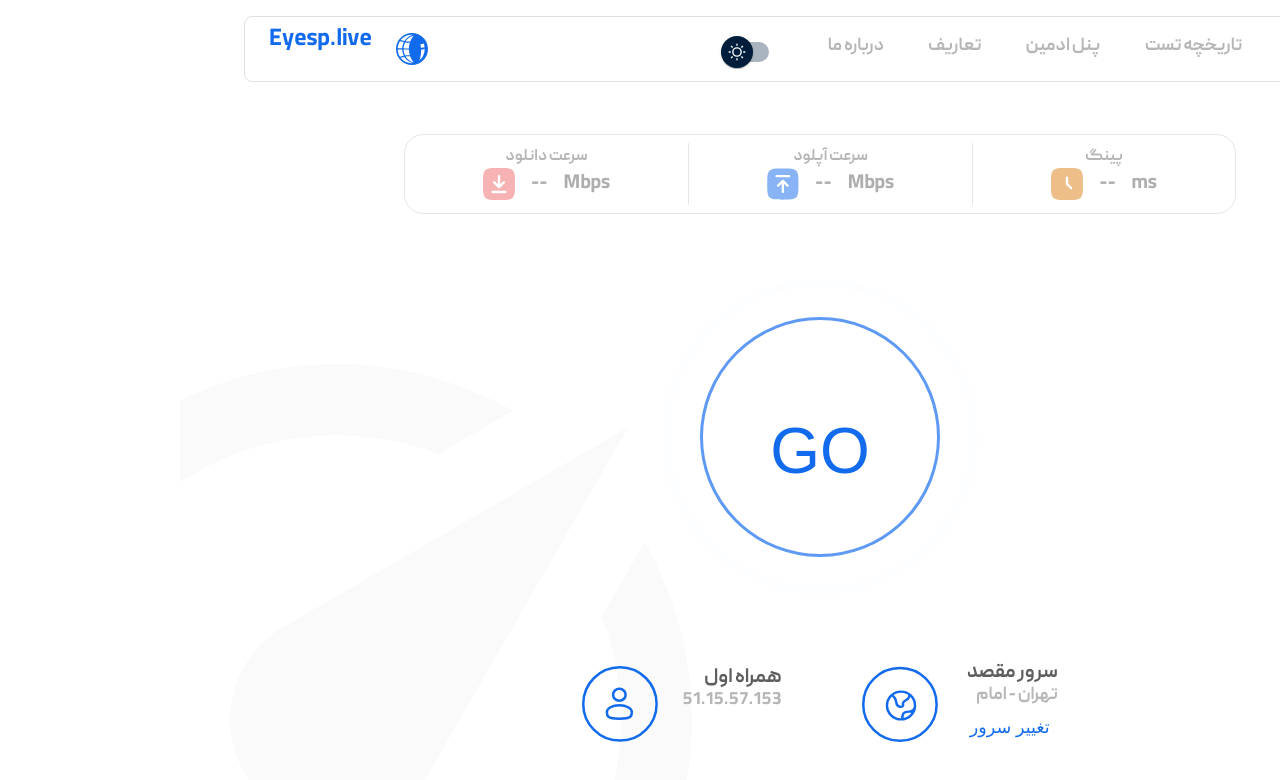
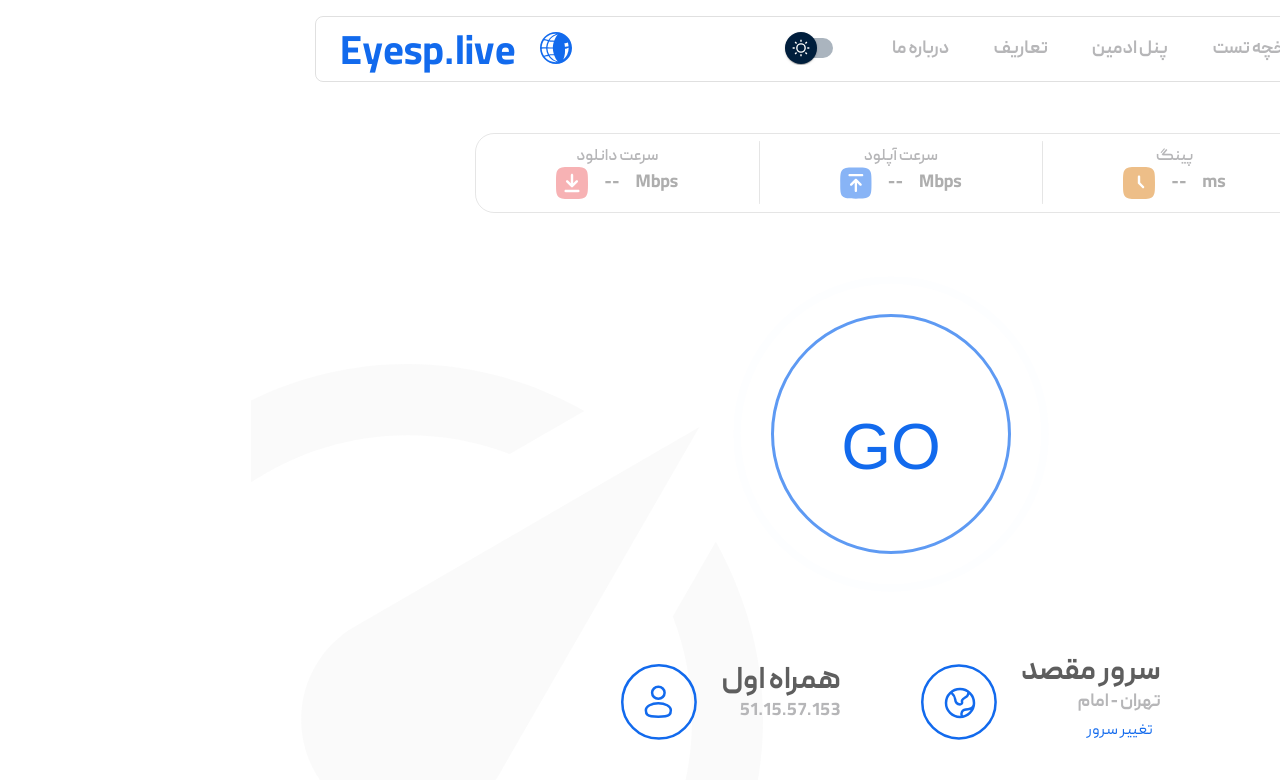
Before and after one commit to Raika-Company/eyesp-v1, a React (Vite) app in the folder client-app/: page / in a window 1280 px wide. Shown: the top 780 px of the page. Built offline with nearby package versions, Linux system fonts and the light colour scheme.

Commit message:
style: try to fix new typography

```diff
--- a/client-app/src/app/Palette.js
+++ b/client-app/src/app/Palette.js
@@ -10,7 +10,7 @@ import {
  * @param {string} fontFamily - The font family.
  * @returns {Object} A typography style object.
  */
-const createTypography = (fontSize, fontFamily,) => ({
+const createTypography = (fontSize, fontFamily, ) => ({
   fontSize: fontSize,
   fontFamily: fontFamily,
 
@@ -22,16 +22,28 @@ const createTypography = (fontSize, fontFamily,) => ({
  */
 const baseTheme = {
   typography: {
-    h1: createTypography("clamp(1.5rem, 1.77vw, 4rem)", "PeydaBold"),
-    h2: createTypography("clamp(1.125rem, 1.5625vw, 3rem)", "PeydaBold"),
-    h3: createTypography("clamp(1.125rem, 1.25vw, 2.5rem)", "PeydaBold"),
-    h4: createTypography("clamp(1rem, 1.04vw, 1.875rem)", "PeydaBold"),
-    h5: createTypography("clamp(1rem, 0.9vw, 1.875rem)", "PeydaSemibold"),
-    h6: createTypography("clamp(1rem, 0.8vw, 1.5rem)", "PeydaSemibold"),
-    body1: createTypography("clamp(1rem, 0.1rem + 0.8vw, 1.5rem)", "PeydaRegular"),
-    body2: createTypography("clamp(0.9rem, 0.8vw, 1.2rem)", "Peyda"),
-    subtitle1: createTypography("clamp(0.8rem, 0.5vw, 1rem)", "Peyda"),
-    subtitle2: createTypography("clamp(0.81rem, 0.5vw, 1rem)", "PeydaLight"),
+    h1: createTypography("clamp(1.5rem, 2.5rem + 0.0781vw, 4rem)", "PeydaBold"),
+    h2: createTypography("clamp(1.125rem, 1.875rem + 0.0586vw, 3rem)", "PeydaBold"),
+    // h3: createTypography("clamp(1.125rem, 1.625rem + 0.0469vw, 2.5rem)", "PeydaBold"),
+    // h4: createTypography("clamp(1rem, 1.5rem + 0.0391vw, 1.875rem)", "PeydaBold"),
+    // h5: createTypography("clamp(1rem, 1.5rem + 0.0313vw, 1.875rem)", "PeydaSemibold"),
+    // h6: createTypography("clamp(1rem, 1.375rem + 0.026vw, 1.5rem)", "PeydaSemibold"),
+    // body1: createTypography("clamp(1rem, 1.375rem + 0.026vw, 1.5rem)", "PeydaRegular"),
+    // body2: createTypography("clamp(0.9rem, 1.3rem + 0.0234vw, 1.2rem)", "Peyda"),
+    // subtitle1: createTypography("clamp(0.8rem, 1.1rem + 0.0156vw, 1rem)", "Peyda"),
+    // subtitle2: createTypography("clamp(0.81rem, 1.1rem + 0.0156vw, 1rem)", "PeydaLight"),
+
+    // h1: createTypography("clamp(1.5rem, 1.5rem + 0.0473vw, 4rem)", "PeydaBold"),
+    // h2: createTypography("clamp(1.125rem, 1.125rem + 0.0356vw, 3rem)", "PeydaBold"),
+    h3: createTypography("clamp(1.125rem, 1.125rem + 0.0265vw, 2.5rem)", "PeydaBold"),
+    h4: createTypography("clamp(1rem, 1rem + 0.0209vw, 1.875rem)", "PeydaBold"),
+    h5: createTypography("clamp(1rem, 1rem + 0.0176vw, 1.875rem)", "PeydaSemibold"),
+    h6: createTypography("clamp(1rem, 1rem + 0.0152vw, 1.5rem)", "PeydaSemibold"),
+    body1: createTypography("clamp(1rem, 1rem + 0.0129vw, 1.5rem)", "PeydaRegular"),
+    body2: createTypography("clamp(0.9rem, 0.9rem + 0.0115vw, 1.2rem)", "Peyda"),
+    subtitle1: createTypography("clamp(0.8rem, 0.8rem + 0.0076vw, 1rem)", "Peyda"),
+    subtitle2: createTypography("clamp(0.81rem, 0.81rem + 0.0073vw, 1rem)", "PeydaLight"),
+
     button: createTypography("clamp(0.6rem,0.6rem + 3vw, 1.1rem)"),
     caption: createTypography("1.65rem"),
     overline: createTypography("clamp(1rem,1rem + 3vw,0.5rem)"),
--- a/client-app/src/components/dashboard/Dashboard.jsx
+++ b/client-app/src/components/dashboard/Dashboard.jsx
@@ -216,7 +216,7 @@ const Dashboard = () => {
             رتبه بندی ISPها{" "}
           </Typography>
           <Typography
-            variant="subtitle2"
+            variant="h6"
             component="div"
             gutterBottom
             sx={{
@@ -248,7 +248,7 @@ const Dashboard = () => {
         <ISPTable ISPdata={ISPData.slice(0, visibleRows)} />
         {visibleRows < RawISPData.length && (
           <Typography
-            variant="h3"
+            variant="h2"
             sx={{
               color: "textColor.main",
               textAlign: "center",
@@ -271,7 +271,7 @@ const Dashboard = () => {
           padding: "1rem 2.5rem",
         }}
       >
-        <Typography textAlign="center" color="textColor.main" variant="h3">
+        <Typography textAlign="center" color="textColor.main" variant="h2">
           جزئیات فنی
         </Typography>
 
--- a/client-app/src/components/dashboard/province/Province.jsx
+++ b/client-app/src/components/dashboard/province/Province.jsx
@@ -151,8 +151,8 @@ const Province = () => {
     theme.palette.mode === "light" ? "#E8E8E8" : "#13171C";
   return (
     <Container maxWidth="xl">
-      <Box display="flex" justifyContent="space-between">
-        <Typography variant="h2" color="textColor.light" gutterBottom>
+      <Box display="flex" justifyContent="space-between" marginTop="1rem">
+        <Typography variant="h1" color="textColor.light" gutterBottom>
           میانگین عملکرد ISPهای{" "}
           <Typography variant="h1" component="span" sx={{ color: "info.main" }}>
             استان {provinceName}
@@ -206,7 +206,7 @@ const Province = () => {
           gap={2}
           padding="1em"
         >
-          <Typography variant="h2" color="textColor.dark" paddingTop="0.3em">
+          <Typography variant="h1" color="textColor.dark" paddingTop="0.3em">
             دسترسی سریع:
           </Typography>
           {fastAccessButtons.map((accessButton) => (
@@ -227,7 +227,7 @@ const Province = () => {
           padding: "1.5rem",
         }}
       >
-        <Typography variant="h2" gutterBottom color="textColor.light">
+        <Typography variant="h1" gutterBottom color="textColor.light">
           تاریخچه اختلالات
         </Typography>
         <IconButton aria-label="filter">
@@ -260,7 +260,7 @@ const Province = () => {
           }}
         >
           <Typography
-            variant="overline"
+            variant="subtitle1"
             sx={{
               color: "textColor.dark",
               display: "flex",
@@ -269,7 +269,7 @@ const Province = () => {
           >
             پرش به تاریخ:
             <Typography
-              variant="overline"
+              variant="subtitle1"
               component="span"
               sx={{
                 textAlign: "center",
--- a/client-app/src/components/detailTest/ChartDetail.jsx
+++ b/client-app/src/components/detailTest/ChartDetail.jsx
@@ -613,7 +613,7 @@ const ChartDetail = ({ visibility, cityVisibility }) => {
       chartData,
     }) => (
       <Box sx={switchBoxStyle}>
-        <Typography variant="subtitle2" sx={typographyStyle}>
+        <Typography variant="subtitle1" sx={typographyStyle}>
           {label}
         </Typography>
         <Switch
@@ -695,7 +695,7 @@ const ChartDetail = ({ visibility, cityVisibility }) => {
             alignItems: "center",
           }}
         >
-          <Typography variant="subtitle2" color="textColor.dark">
+          <Typography variant="h2" color="textColor.dark">
             میانگین عملکرد
           </Typography>
           <Switch
@@ -711,7 +711,7 @@ const ChartDetail = ({ visibility, cityVisibility }) => {
             alignItems: "center",
           }}
         >
-          <Typography variant="subtitle2" color="textColor.dark">
+          <Typography variant="h2" color="textColor.dark">
             میانگین پینگ
           </Typography>
           <Switch
@@ -728,7 +728,7 @@ const ChartDetail = ({ visibility, cityVisibility }) => {
             alignItems: "center",
           }}
         >
-          <Typography variant="subtitle2" color="textColor.dark">
+          <Typography variant="h2" color="textColor.dark">
             میانگین سرعت
           </Typography>
           <Switch
@@ -745,7 +745,7 @@ const ChartDetail = ({ visibility, cityVisibility }) => {
             alignItems: "center",
           }}
         >
-          <Typography variant="subtitle2" color="textColor.dark">
+          <Typography variant="h2" color="textColor.dark">
             میانگین پکت لاس
           </Typography>
           <Switch
@@ -873,7 +873,7 @@ const ChartDetail = ({ visibility, cityVisibility }) => {
               sx={{
                 color: "info.main",
               }}
-              variant={isSmScreen ? "h3" : "h1"}
+              variant={isSmScreen ? "h1" : "h1"}
             >
               98%
             </Typography>
--- a/client-app/src/components/detailTest/DetailTest.jsx
+++ b/client-app/src/components/detailTest/DetailTest.jsx
@@ -132,7 +132,7 @@ const DetailTest = () => {
               }}
             >
               <Typography
-                variant={isSmScreen ? "h6" : "h2"}
+                variant={isSmScreen ? "h3" : "h1"}
                 sx={{
                   color: "textColor.main",
                 }}
@@ -143,7 +143,7 @@ const DetailTest = () => {
                 <ChoseCityDrawer />
               ) : (
                 <Typography
-                  variant={isSmScreen ? "h6" : "h2"}
+                  variant={isSmScreen ? "h2" : "h1"}
                   sx={{ color: "info.main" }}
                 >
                   استان {selectedCity}
--- a/client-app/src/components/detailTest/OperatorsDetail.jsx
+++ b/client-app/src/components/detailTest/OperatorsDetail.jsx
@@ -256,8 +256,8 @@ const OperatorsDetail = ({ visibility, setVisibility, cityVisibility }) => {
           }}
         >
           {" "}
-          <Typography variant="h4" color="textColor.main">
-            ارایه دهنده های اینترنت
+          <Typography variant="h2" color="textColor.main">
+            ارائه دهنده های اینترنت
           </Typography>
         </Box>
         {isSmScreen ? (
--- a/client-app/src/components/navbar/DashboardNavbar.jsx
+++ b/client-app/src/components/navbar/DashboardNavbar.jsx
@@ -80,7 +80,7 @@ const DashboardNavbar = () => {
             }}
           >
             {isAutoMosaicOpen && (
-              <Typography component="span" variant="h3">
+              <Typography component="span" variant="h6">
                 داشبورد
               </Typography>
             )}
@@ -126,7 +126,7 @@ const DashboardNavbar = () => {
               />
             </IconButton>
             {isSpeedIconOpen && (
-              <Typography component="span" variant="h3">
+              <Typography component="span" variant="h6">
                 تست سرعت
               </Typography>
             )}
--- a/client-app/src/components/navbar/Navbar.jsx
+++ b/client-app/src/components/navbar/Navbar.jsx
@@ -81,7 +81,7 @@ function DesktopNav({ pages, navigateTo, location, themeMode, toggleTheme }) {
               marginLeft: "20px",
               color:
                 location.pathname === path ? "info.main" : "textColor.light",
-              marginTop: "0.55em",
+              marginTop: "0.9em",
             }}
           >
             {text}
@@ -91,12 +91,12 @@ function DesktopNav({ pages, navigateTo, location, themeMode, toggleTheme }) {
           <ThemeSwitcher themeMode={themeMode} toggleTheme={toggleTheme} />
         </Box>
       </Box>
-      <Box display="flex" marginTop="0.3em">
+      <Box display="flex" marginTop="0.9em">
         <img
           src={Logo}
           alt="Eyesp.live logo"
           height="32px"
-          style={{ marginInline: "0.5rem",marginTop:"0.4rem" }}
+          style={{ marginInline: "0.5rem" }}
         />
         <Typography
           variant="h1"
--- a/client-app/src/components/speedtest/CustomAccordion.jsx
+++ b/client-app/src/components/speedtest/CustomAccordion.jsx
@@ -13,6 +13,7 @@ import {
   Box,
   Typography,
   Button,
+  useTheme,
 } from "@mui/material";
 import ExpandMoreIcon from "@mui/icons-material/ExpandMore";
 
@@ -33,6 +34,8 @@ import ExpandMoreIcon from "@mui/icons-material/ExpandMore";
  * @returns {React.Element} Rendered CustomAccordion component.
  */
 const CustomAccordion = ({ expanded, setExpanded, Person, Globe }) => {
+  const theme = useTheme();
+
   return (
     <Accordion
       expanded={expanded}
@@ -54,7 +57,7 @@ const CustomAccordion = ({ expanded, setExpanded, Person, Globe }) => {
           width="100%"
         >
           <Box display="flex" flexDirection="column">
-            <Typography variant="h4" component="h6" color="textColor.dark">
+            <Typography variant="h2" component="h6" color="textColor.dark">
               همراه اول
             </Typography>
             <Typography variant="h3" color="textColor.light">
@@ -81,13 +84,15 @@ const CustomAccordion = ({ expanded, setExpanded, Person, Globe }) => {
           width="100%"
         >
           <Box display="flex" flexDirection="column">
-            <Typography component="h6" variant="h4" color="textColor.dark">
+            <Typography component="h6" variant="h2" color="textColor.dark">
               سرور مقصد
             </Typography>
             <Typography variant="h3" color="textColor.light">
               تهران - امام
             </Typography>
-            <Button variant="overline" sx={{ color: "info.main" }}>
+            <Button
+              sx={{ color: "info.main", fontSize: theme.typography.body2 }}
+            >
               تغییر سرور
             </Button>
           </Box>
--- a/client-app/src/components/speedtest/Result.jsx
+++ b/client-app/src/components/speedtest/Result.jsx
@@ -45,7 +45,7 @@ const Transition = forwardRef(function Transition(props, ref) {
 const SpeedBox = ({ title, iconSrc, altText, value, measure, opacity }) => (
   <Box>
     <Typography
-      variant="h5"
+      variant="h4"
       sx={{
         color: "textColor.dark",
         opacity: 0.3,
@@ -64,11 +64,11 @@ const SpeedBox = ({ title, iconSrc, altText, value, measure, opacity }) => (
           pt: "0.5rem",
         }}
       >
-        <Typography variant="h4" sx={{ color: "textColor.dark" }}>
+        <Typography variant="h3" sx={{ color: "textColor.dark" }}>
           {measure}
         </Typography>
 
-        <Typography variant="h4" sx={{ color: "textColor.dark" }}>
+        <Typography variant="h3" sx={{ color: "textColor.dark" }}>
           {value !== null ? value : "--"}
         </Typography>
       </Box>
@@ -81,10 +81,10 @@ const InformationBox = ({ title, value, iconSrc, altText, buttonLabel }) => (
   <Box display="flex" alignItems="flex-end" flexDirection="row" gap={1}>
     <img src={iconSrc} alt={altText} height="60px" />
     <Box display="flex" flexDirection="column" textAlign="right">
-      <Typography component="h6" variant="h4" color="textColor.dark">
+      <Typography component="h6" variant="h2" color="textColor.dark">
         {title}
       </Typography>
-      <Typography component="span" variant="h5" color="textColor.light">
+      <Typography component="span" variant="h3" color="textColor.light">
         {value}
       </Typography>
       {buttonLabel ? <Button>{buttonLabel}</Button> : null}
--- a/client-app/src/components/speedtest/SpeedTest.jsx
+++ b/client-app/src/components/speedtest/SpeedTest.jsx
@@ -49,15 +49,15 @@ const Divider = () => (
 // SpeedBox displays speed statistics such as ping, upload, and download speeds
 const SpeedBox = ({ title, iconSrc, altText, value, measure, opacity }) => (
   <Box>
-    <Typography variant="h4" color="textColor.light">
+    <Typography variant="h5" color="textColor.light">
       {title}
     </Typography>
     <Box display="flex" alignItems="center" gap={1} sx={{ opacity: opacity }}>
-      <Typography variant="h2" component="span" color="textColor.dark">
+      <Typography variant="h3" component="span" color="textColor.dark">
         {measure}
       </Typography>
       <Typography
-        variant="h2"
+        variant="h3"
         component="span"
         marginX="0.5rem"
         color="textColor.dark"
@@ -114,7 +114,7 @@ const InformationBox = ({ title, value, iconSrc, altText, buttonLabel }) => {
           <Button
             sx={{
               color: "info.main",
-              fontSize: theme.typography.button,
+              fontSize: theme.typography.body1,
               display: "flex",
               justifyContent: "flex-start",
             }}
--- a/client-app/src/components/testHistory/ResultTestHistory.jsx
+++ b/client-app/src/components/testHistory/ResultTestHistory.jsx
@@ -7,8 +7,7 @@ import ping from "../../app/assets/image/ping.svg";
 function ResultTestHistory() {
   const isSmScreen = useMediaQuery((theme) => theme.breakpoints.down("sm"));
 
-  const getImageWidth = () =>
-    isSmScreen ? "0.8rem" : "2rem";
+  const getImageWidth = () => (isSmScreen ? "0.8rem" : "2rem");
 
   const getFlexStyles = (idx) => {
     const basisValues = [
@@ -44,7 +43,7 @@ function ResultTestHistory() {
         `${result.ping}ms`,
       ].map((text, idx) => (
         <Typography
-          variant="subtitle2"
+          variant="body2"
           key={idx}
           sx={{
             ...getFlexStyles(idx),
@@ -100,12 +99,12 @@ function ResultTestHistory() {
             display="flex"
             justifyContent="center"
             {...getFlexStyles(idx)}
-            gap={ isSmScreen ? "0.3rem" : "0.5rem" }
+            gap={isSmScreen ? "0.3rem" : "0.5rem"}
           >
             {image && (
               <img style={{ width: getImageWidth() }} src={image} alt={label} />
             )}
-            <Typography variant="subtitle2">{label}</Typography>
+            <Typography variant="body2">{label}</Typography>
           </Box>
         ))}
       </Box>
```
